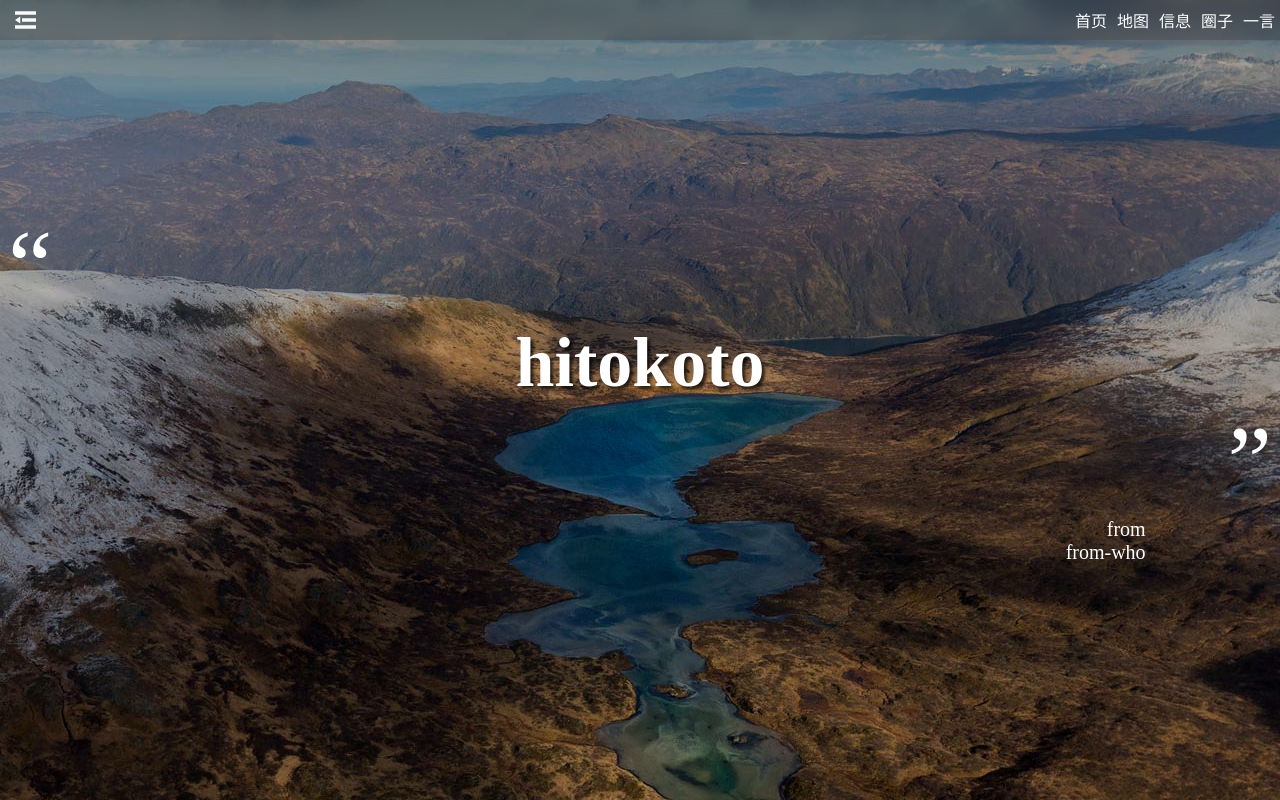
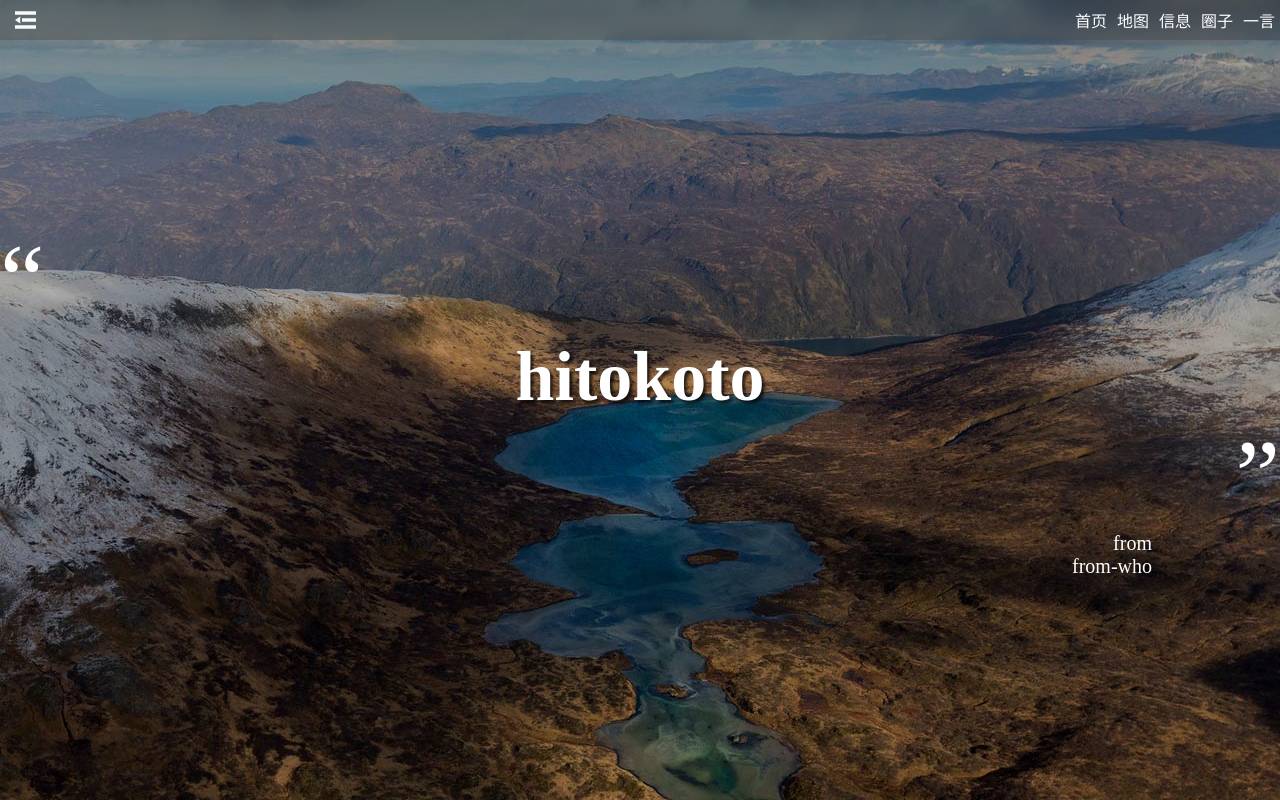
Before and after one commit to Gayloc/gayloc.github.io, a plain HTML site: page hitokoto/index.html in a window 1280 px wide. Drawn offline with Linux system fonts and the light colour scheme; no server answers.

Commit message:
fix bugs

```diff
--- a/hitokoto/css/style.css
+++ b/hitokoto/css/style.css
@@ -6,15 +6,15 @@ body {
     background-blend-mode: multiply;
     align-items: center;
     justify-content: center;
+    position: relative;
+    height: 100vh;
+    margin: 0;
 }
 
 .main-content {
     display: flex;
     flex-direction: column;
     align-items: flex-end;
-    margin-top: 25vh;
-    margin-bottom: 25vh;
-    height: 40vh;
     width: 100%;
 }
 
```
